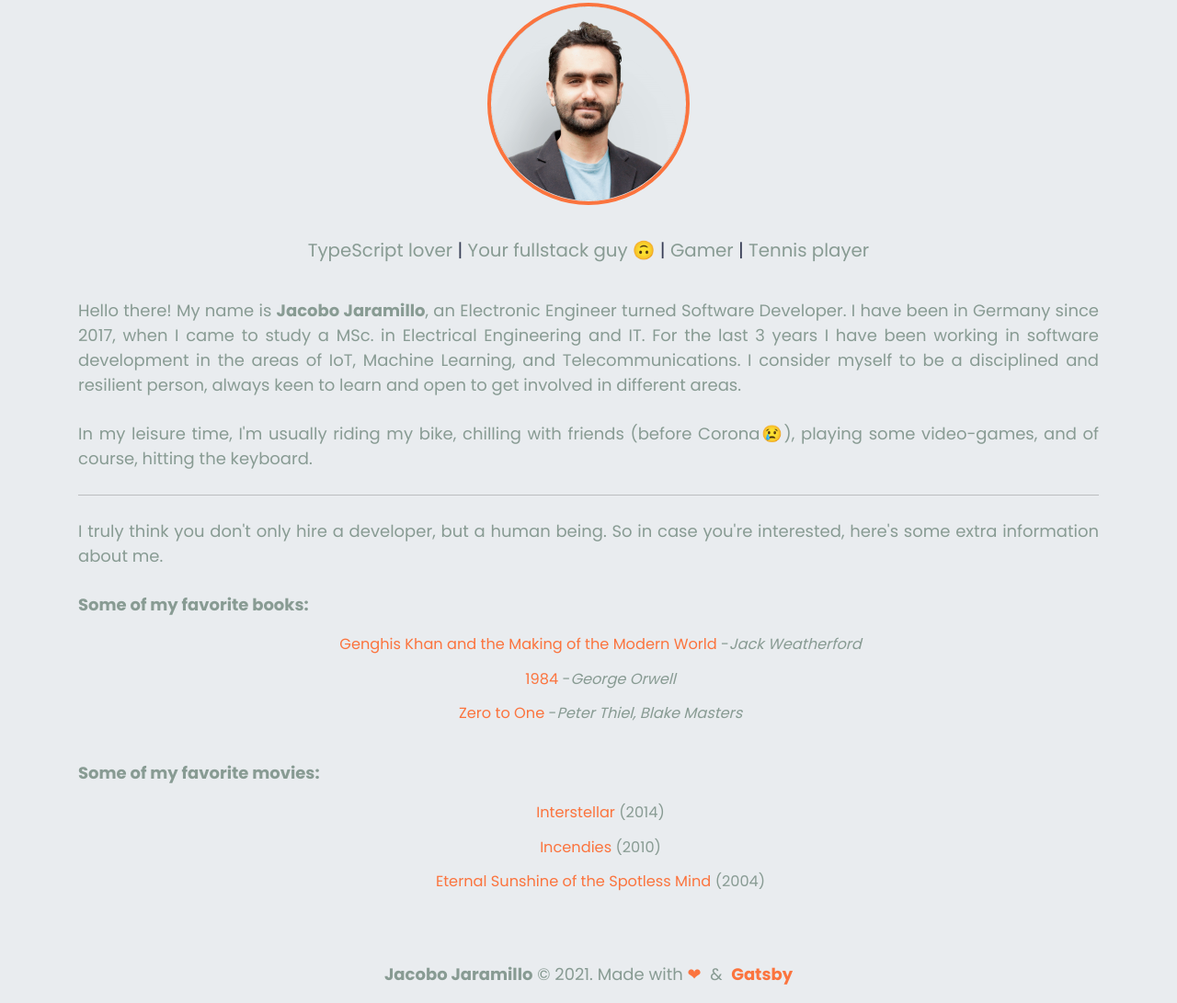
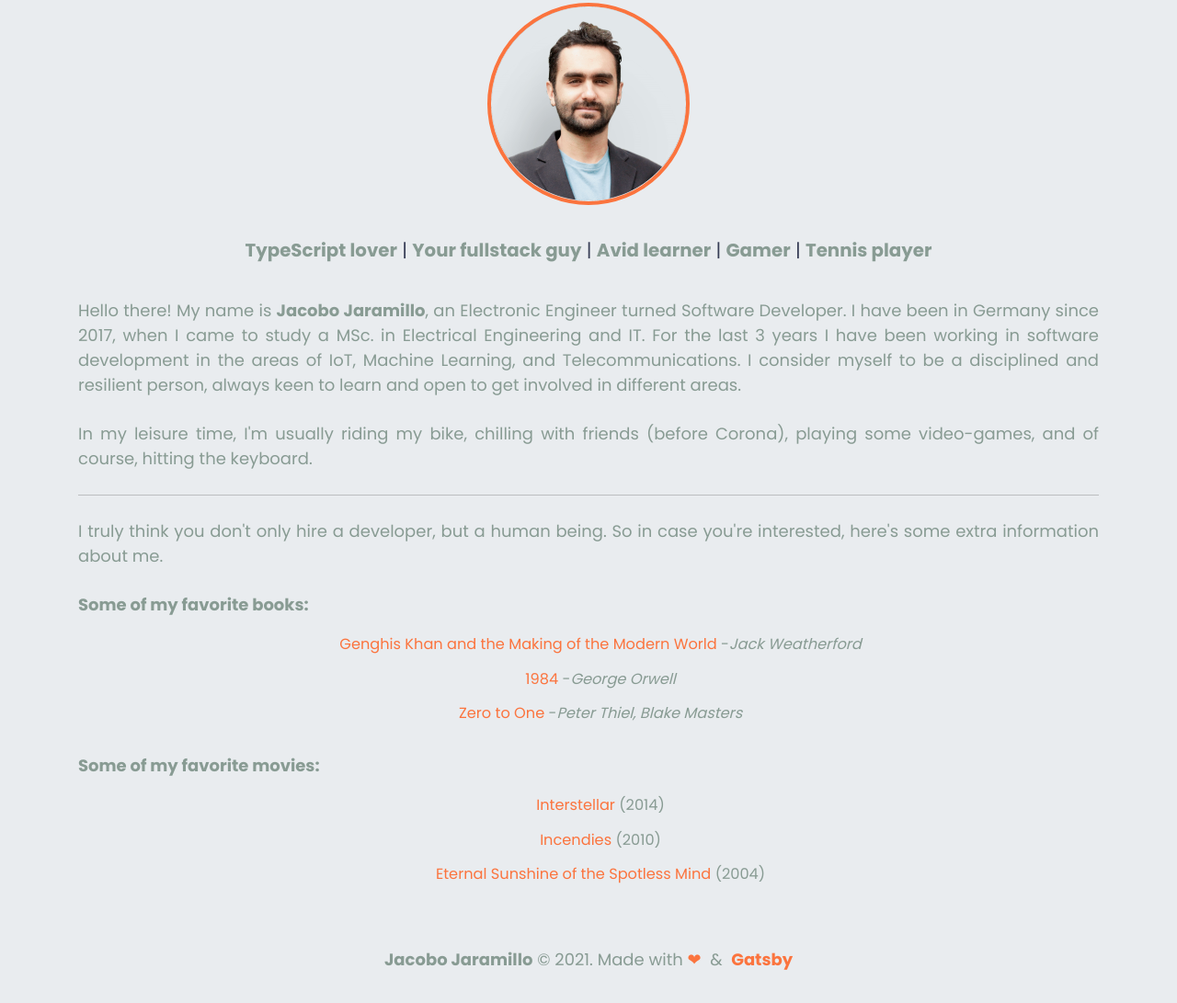
Before and after one commit to jjaramillom/jjaramillom.github.io, a Gatsby site: page /about in a window 1280 px wide. Shown: the part 96-1187 px from the top of the page at 92% size. Built offline with nearby package versions, Linux system fonts and the light colour scheme; Gatsby itself is replaced by a stand-in of ours.

Commit message:
fix css. all icons same color in home. remove emojis.

```diff
--- a/gatsby-config.js
+++ b/gatsby-config.js
@@ -5,14 +5,14 @@
  */
 
 module.exports = {
-  pathPrefix: "/jjaramillom.github.io",
+	pathPrefix: '/jjaramillom.github.io',
 	siteMetadata: {
 		title: 'personal-site',
 		author: {
 			name: 'Jacobo',
 			lastName: 'Jaramillo',
 		},
-		designations: ['TypeScript lover', 'Your fullstack guy 🙃', 'Gamer', 'Tennis player'],
+		designations: ['TypeScript lover', 'Your fullstack guy', 'Avid learner', 'Gamer', 'Tennis player'],
 		booksList: [
 			{
 				title: `Genghis Khan and the Making of the Modern World`,
@@ -31,9 +31,13 @@ module.exports = {
 			},
 		],
 		moviesList: [
-			{title: 'Interstellar', year:2014, link: 'https://www.imdb.com/title/tt0816692/?ref_=nv_sr_srsg_0'},
-			{title: 'Incendies', year:2010, link: 'https://www.imdb.com/title/tt1255953/?ref_=rt_li_tt'},
-			{title: 'Eternal Sunshine of the Spotless Mind', year:2004, link: 'https://www.imdb.com/title/tt0338013/?ref_=rt_li_tt'},
+			{title: 'Interstellar', year: 2014, link: 'https://www.imdb.com/title/tt0816692/?ref_=nv_sr_srsg_0'},
+			{title: 'Incendies', year: 2010, link: 'https://www.imdb.com/title/tt1255953/?ref_=rt_li_tt'},
+			{
+				title: 'Eternal Sunshine of the Spotless Mind',
+				year: 2004,
+				link: 'https://www.imdb.com/title/tt0338013/?ref_=rt_li_tt',
+			},
 		],
 	},
 	plugins: [
--- a/package.json
+++ b/package.json
@@ -25,6 +25,7 @@
     "gatsby-plugin-google-fonts": "^1.0.1",
     "gatsby-plugin-sass": "^3.2.0",
     "gatsby-plugin-sharp": "^2.14.1",
+    "gatsby-plugin-transition-link": "^1.20.5",
     "gatsby-plugin-typegen": "^2.2.4",
     "gatsby-remark-images": "^3.11.0",
     "gatsby-remark-relative-images": "^2.0.2",
--- a/src/components/Footer/Footer.module.scss
+++ b/src/components/Footer/Footer.module.scss
@@ -5,7 +5,6 @@
 	text-align: center;
 	padding: 1rem 0rem;
 	& a {
-		color: $main-orange;
 		font-weight: bold;
 	}
 }
--- a/src/components/Header/Header.tsx
+++ b/src/components/Header/Header.tsx
@@ -1,4 +1,4 @@
-import React, {useState} from 'react';
+import React from 'react';
 import Nav from 'react-bootstrap/Nav';
 import Navbar from 'react-bootstrap/Navbar';
 import {Link} from 'gatsby';
--- a/src/pages/about.module.scss
+++ b/src/pages/about.module.scss
@@ -19,11 +19,8 @@ span.pipe {
 	}
 }
 
-.link {
-	color: $main-orange;
-}
-
-.book_list {
+ul.list {
+	margin-bottom: 1rem;
 	font-size: 0.9rem;
 	list-style: none;
 	display: flex;
--- a/src/pages/about.tsx
+++ b/src/pages/about.tsx
@@ -8,7 +8,7 @@ import classes from './about.module.scss';
 
 const mapBookToElement = ({author, link, title}: GatsbyTypes.SiteSiteMetadataBooksList) => (
 	<li key={title}>
-		<a className={classes.link} target="_blank" rel="noopener noreferrer" href={link}>
+		<a target="_blank" rel="noopener noreferrer" href={link}>
 			{title}
 		</a>
 		&nbsp;-<i>{author}</i>
@@ -39,7 +39,11 @@ const BlogPage = ({uri}: PageProps) => {
 					<div className={classes.designations}>
 						{designations?.map((d, i) => (
 							<div key={d}>
-								&nbsp;<span>{d}</span>&nbsp;
+								&nbsp;
+								<span>
+									<b>{d}</b>
+								</span>
+								&nbsp;
 								{i < designations.length - 1 ? <span className={classes.pipe}>|</span> : null}
 							</div>
 						))}
@@ -52,11 +56,8 @@ const BlogPage = ({uri}: PageProps) => {
 						learn and open to get involved in different areas.
 					</p>
 					<p className="">
-						In my leisure time, I'm usually riding my bike, chilling with friends (before Corona
-						<span aria-label="sad emoji" role="img">
-							😢
-						</span>
-						), playing some video-games, and of course, hitting the keyboard.
+						In my leisure time, I'm usually riding my bike, chilling with friends (before Corona), playing some
+						video-games, and of course, hitting the keyboard.
 					</p>
 				</article>
 				<article className="w-100 m-auto">
@@ -66,9 +67,9 @@ const BlogPage = ({uri}: PageProps) => {
 						extra information about me.
 					</p>
 					<p className="text-justify font-weight-bolder mb-3">Some of my favorite books:</p>
-					<ul className={classes.book_list}>{bookElements}</ul>
+					<ul className={classes.list}>{bookElements}</ul>
 					<p className="text-justify font-weight-bolder mb-3">Some of my favorite movies:</p>
-					<ul className={classes.book_list}>{movieElements}</ul>
+					<ul className={classes.list}>{movieElements}</ul>
 				</article>
 			</Container>
 		</Layout>
--- a/src/styles/global.scss
+++ b/src/styles/global.scss
@@ -43,6 +43,7 @@ template {
 	display: none;
 }
 a {
+	color: $main-orange;
 	background-color: transparent;
 	-webkit-text-decoration-skip: objects;
 }
@@ -630,7 +631,7 @@ pre tt:after {
 
 * {
 	font-family: poppins;
-	&:not(path) {
+	&:not(path):not(a) {
 		color: $main-med;
 	}
 }
```
Also changed, not shown: src/pages/index.module.scss (+0 -12 lines), src/pages/index.tsx (+13 -9 lines), 1 other file.
